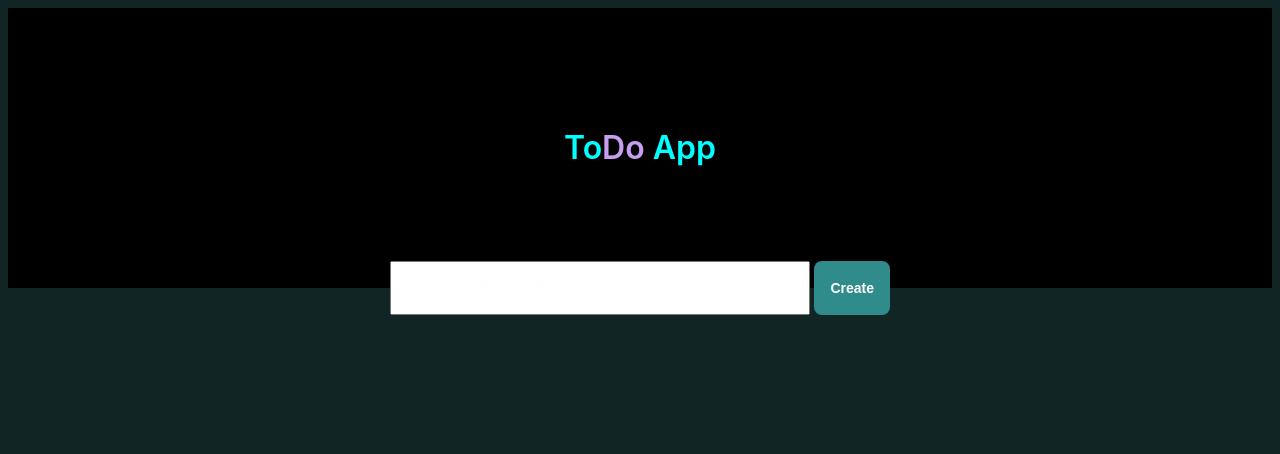
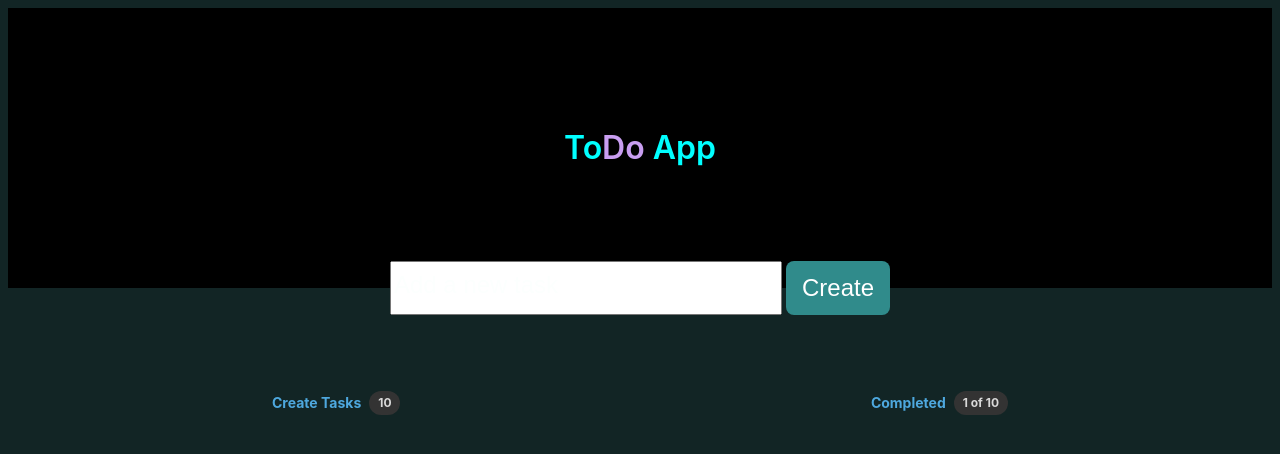
Before and after one commit to GeeEq/ToDo-App-IMJ, a React (Vite) app in the folder TODO-APP-IMJ/: page / in a window 1280 px wide. Shown: the top 454 px of the page. Built offline with nearby package versions, Linux system fonts and the light colour scheme.

Commit message:
task section in progress

```diff
--- a/TODO-APP-IMJ/src/App.jsx
+++ b/TODO-APP-IMJ/src/App.jsx
@@ -1,11 +1,13 @@
 import { useState } from "react";
 import "./App.css";
 import { Header } from "./assets/components";
+import { Task } from "./assets/components/Task";
 
 function App() {
   return (
     <>
       <Header />
+      <Task />
     </>
   );
 }
--- a/TODO-APP-IMJ/src/assets/components/Header.module.css
+++ b/TODO-APP-IMJ/src/assets/components/Header.module.css
@@ -44,6 +44,6 @@ p {
   display: flex;
   align-items: center;
   gap: 6px;
-  font-weight: 700;
-  font-size: 14px;
+  font-weight: 500;
+  font-size: 24px;
 }
--- /dev/null
+++ b/TODO-APP-IMJ/src/assets/components/Task.jsx
@@ -0,0 +1,18 @@
+import styles from "./Tasks.module.css";
+
+export function Task() {
+  return (
+    <section className={styles.tasks}>
+      <header className={styles.header}>
+        <div>
+          <p>Create Tasks</p>
+          <span>10</span>
+        </div>
+        <div>
+          <p>Completed</p>
+          <span>1 of 10</span>
+        </div>
+      </header>
+    </section>
+  );
+}
--- /dev/null
+++ b/TODO-APP-IMJ/src/assets/components/Tasks.module.css
@@ -0,0 +1,45 @@
+.tasks {
+  width: 100%;
+  max-width: 736px;
+  margin: 0 auto;
+  margin-top: 90px;
+  padding: 0 1rem;
+}
+
+.header {
+  display: flex;
+  align-items: center;
+  justify-content: space-between;
+  margin-bottom: 24px;
+}
+
+.header > div {
+  display: flex;
+  align-items: center;
+  gap: 8px;
+}
+
+.header p {
+  color: #4ea8de;
+  font-size: 14px;
+  font-weight: 700;
+}
+
+.textPurple {
+  color: #8284fa !important;
+}
+
+.header span {
+  background: #333333;
+  color: #d9d9d9;
+  padding: 3px 9px;
+  border-radius: 999px;
+  font-size: 12px;
+  font-weight: 700;
+}
+
+.list {
+  display: flex;
+  flex-direction: column;
+  gap: 12px;
+}
```
